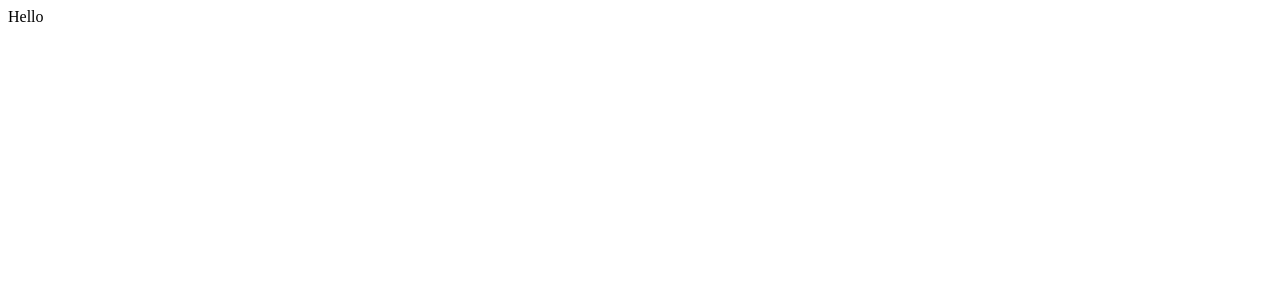
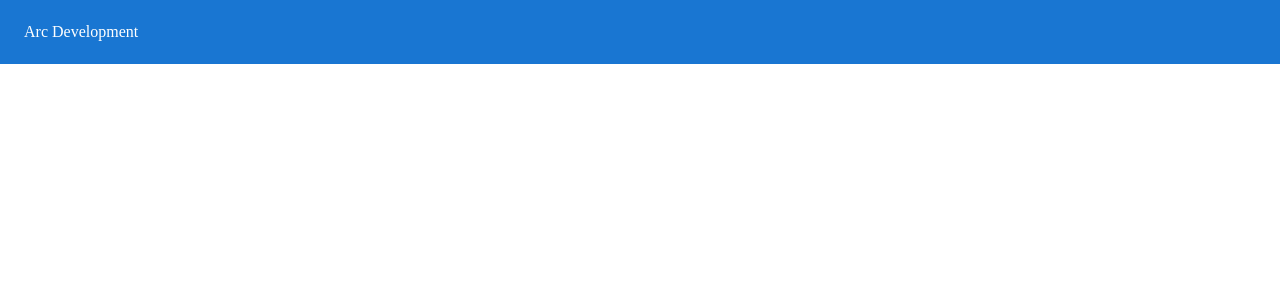
Before and after one commit to justin-hill426/arcdevelopment, a React (Create React App) app: page / in a window 1280 px wide. Shown: the top 300 px of the page. Built offline with nearby package versions, Linux system fonts and the light colour scheme.

Commit message:
Added header appbar

```diff
--- a/src/App.js
+++ b/src/App.js
@@ -1,9 +1,11 @@
 import { Button } from '@mui/material';
+import Header from './components/ui/Header';
+
 
 function App() {
   return (
     <div className="App">
-     Hello
+     <Header/>
     </div>
   );
 }
--- /dev/null
+++ b/src/components/ui/Header.js
@@ -0,0 +1,31 @@
+import React from 'react'
+import { AppBar } from '@mui/material'
+import { Toolbar } from '@mui/material'
+import { useScrollTrigger } from '@mui/material';
+
+function ElevationScroll(props) {
+  const { children} = props;
+  const trigger = useScrollTrigger({
+    disableHysteresis: true,
+    threshold: 0,
+  });
+
+  return React.cloneElement(children, {
+    elevation: trigger ? 4 : 0,
+  });
+}
+
+
+const Header = () => {
+  return (
+    <ElevationScroll>
+       <AppBar>
+          <Toolbar>
+            Arc Development
+          </Toolbar>
+        </AppBar>
+    </ElevationScroll>
+  )
+}
+
+export default Header
```
